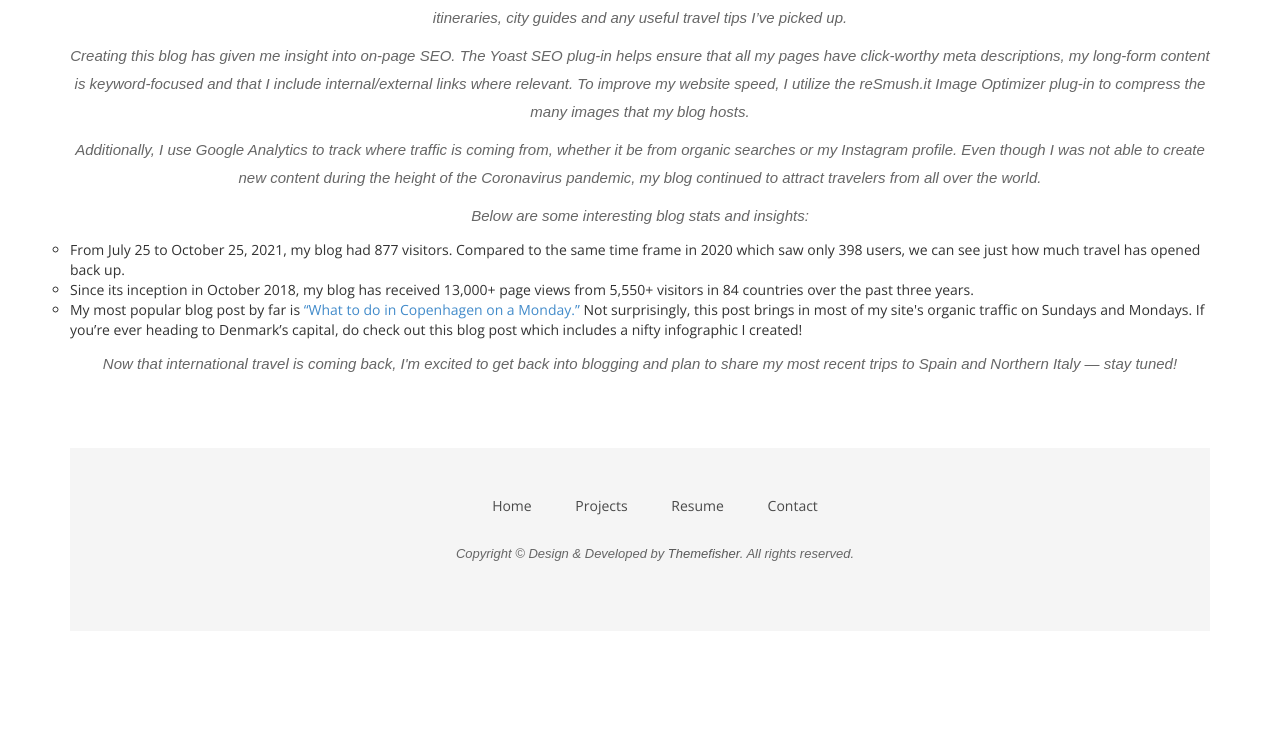
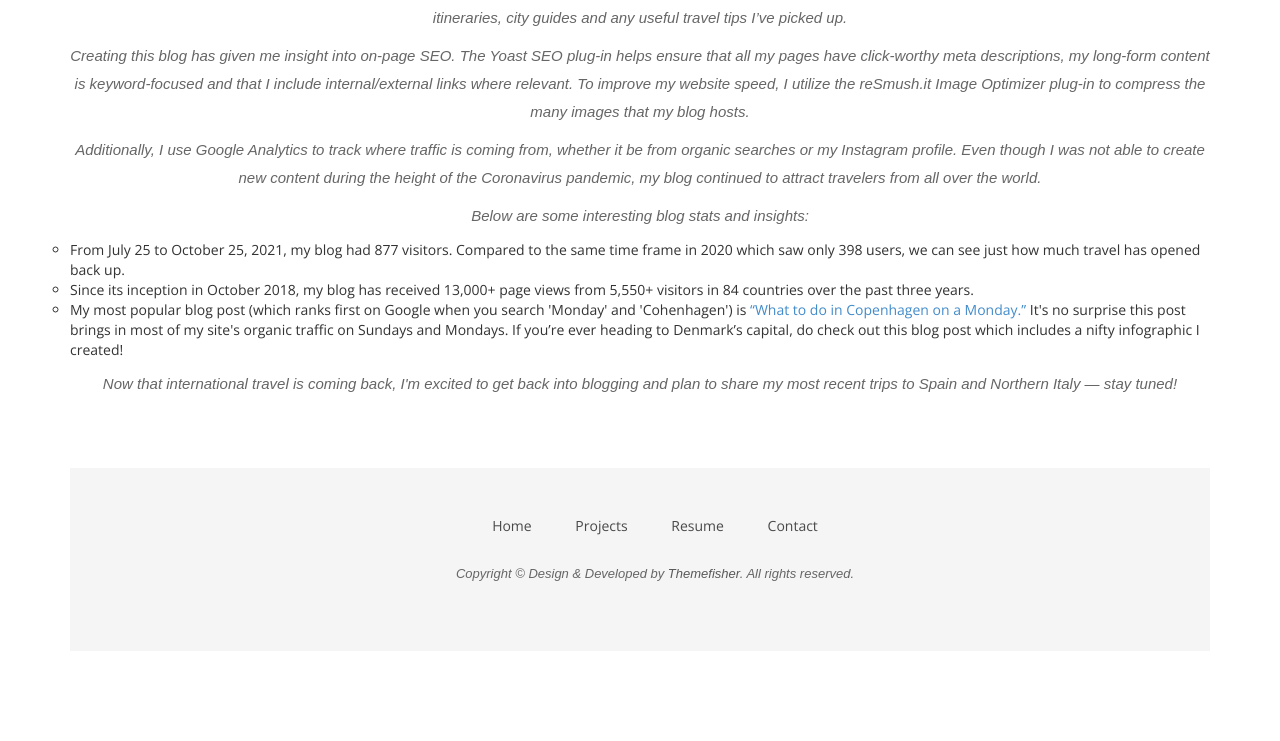
Before and after one commit to melanietsou/melanietsou.github.io, a Jekyll site: the page built from melaniedreaming.html, in a window 1280 px wide. Shown: the part 626-1367 px from the top of the page. Built offline with Jekyll 4.4.1, drawn with Linux system fonts in a browser that asks for light colours; nearby versions of some CDN libraries; some web fonts are replaced.

Commit message:
newresume

```diff
--- a/melaniedreaming.html
+++ b/melaniedreaming.html
@@ -35,7 +35,7 @@ Below are some interesting blog stats and insights:
 <ul style="list-style-type:circle;margin-bottom: 20px;" class="text-left">
   <li>From July 25 to October 25, 2021, my blog had 877 visitors. Compared to the same time frame in 2020 which saw only 398 users, we can see just how much travel has opened back up.</li>
   <li>Since its inception in October 2018, my blog has received 13,000+ page views from 5,550+ visitors in 84 countries over the past three years.</li>
-  <li>My most popular blog post by far is  <a href="https://melaniedreaming.com/what-to-do-in-copenhagen-on-a-monday/?utm_source=GitHub" target="_blank"> “What to do in Copenhagen on a Monday.” </a> Not surprisingly, this post brings in most of my site's organic traffic on Sundays and Mondays. If you’re ever heading to Denmark’s capital, do check out this blog post which includes a nifty infographic I created!</li>
+  <li>My most popular blog post (which ranks first on Google when you search 'Monday' and 'Cohenhagen') is <a href="https://melaniedreaming.com/what-to-do-in-copenhagen-on-a-monday/?utm_source=GitHub" target="_blank"> “What to do in Copenhagen on a Monday.” </a> It's no surprise this post brings in most of my site's organic traffic on Sundays and Mondays. If you’re ever heading to Denmark’s capital, do check out this blog post which includes a nifty infographic I created!</li>
 <div class="container">
 	<p></p>
 </div>
--- a/sebastian.html
+++ b/sebastian.html
@@ -36,7 +36,7 @@ permalink: /sebastian/
         <div class="service-item">
           <i class="ion-ios-timer-outline"></i>
           <h4>Time-Consuming</h4>
-          <p>Americans usually spend 43 minutes per trip — excluding travel time. At 1.5 average trips per week, that's 2.5 days at the grocery store every year! </p>
+          <p>Americans typically spend 43 minutes per trip — excluding travel time. At 1.5 average trips per week, that's 2.5 days at the grocery store every year! </p>
         </div>
       </div>
       <div class="col-sm-6 col-md-3">
--- a/theplatosociety.html
+++ b/theplatosociety.html
@@ -40,4 +40,4 @@ I started off by running 3 main ad groups in Google:
 </dl>
 <div class="container">
 	<p>
-Please note this page is still in progess and will be updated with full campaign results by the mid-December 2021.</p>
+Please note this page is still in progess and will be updated with full campaign results by mid-December 2021.</p>
```
Also changed, not shown: 3 other files.
